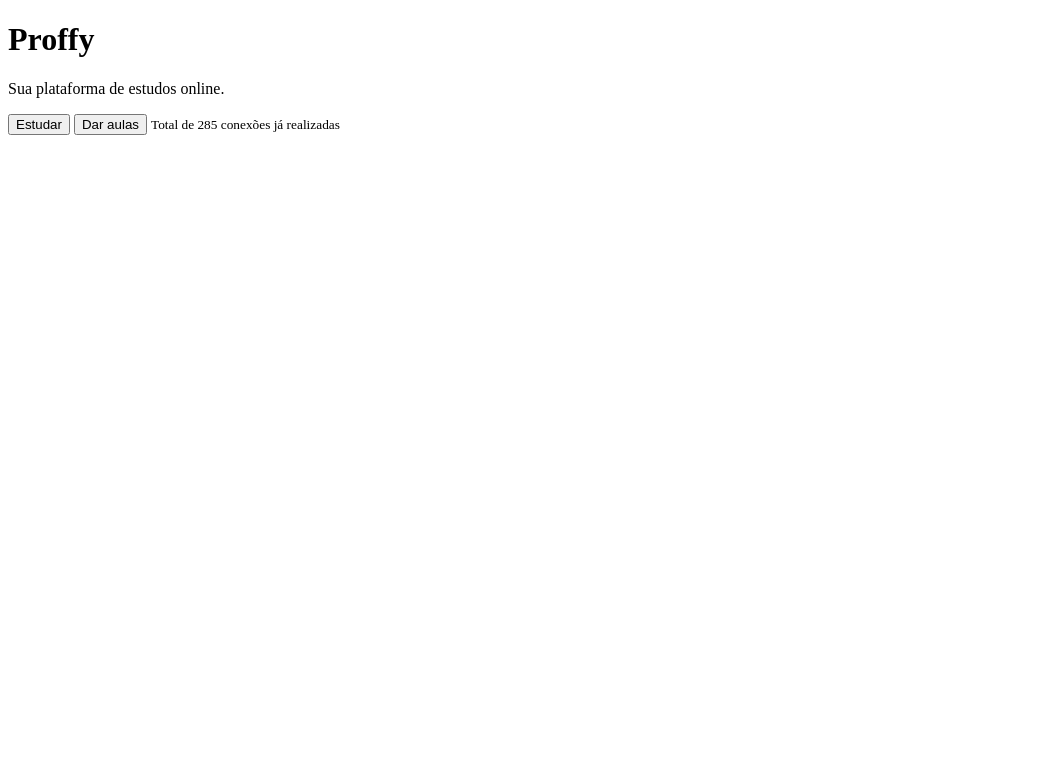
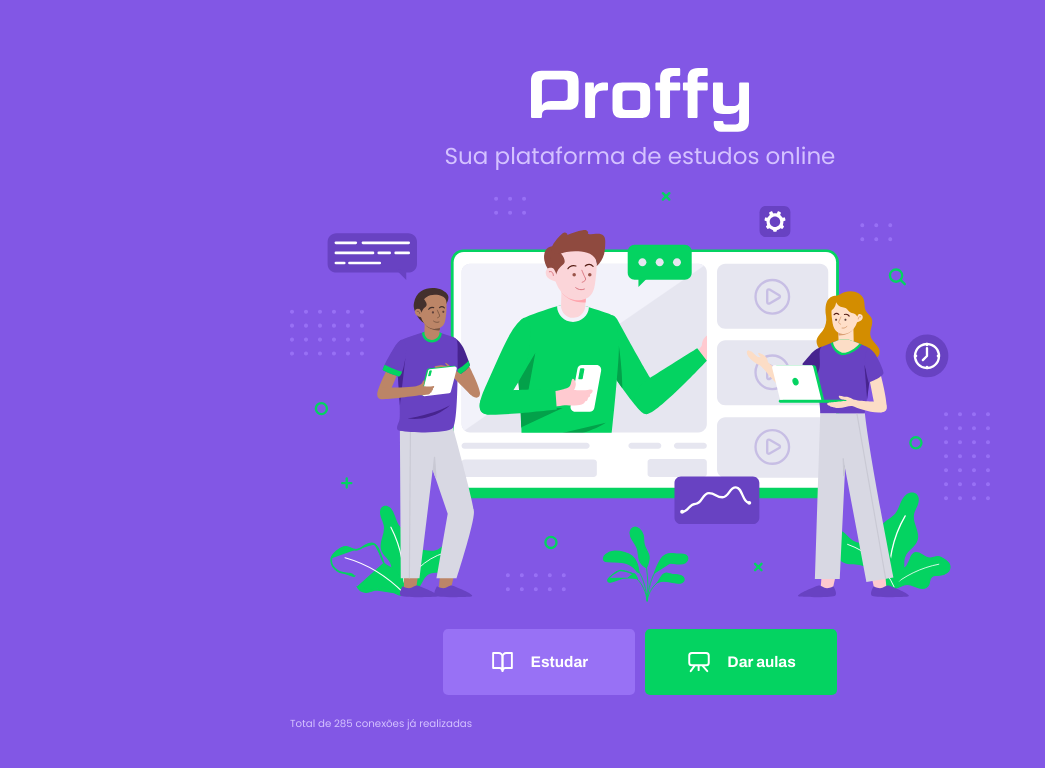
Before and after one commit to Raymw1/proffy, a plain HTML site: page index.html in a window 1280 px wide. Shown: the whole page, without its empty margins (0-1045 px from the left). Drawn offline with Linux system fonts and the light colour scheme.

Commit message:
Landing page almost done

```diff
--- a/index.html
+++ b/index.html
@@ -4,21 +4,24 @@
     <meta charset="UTF-8">
     <meta http-equiv="X-UA-Compatible" content="IE=edge">
     <meta name="viewport" content="width=device-width, initial-scale=1.0">
-    <link rel="stylesheet" href="styles/style.css">
+    <link rel="stylesheet" href="styles/main.css">
+    <link rel="stylesheet" href="styles/partials/page-landing.css">
+    <link href="https://fonts.googleapis.com/css2?family=Archivo:wght@400;700&amp;family=Poppins:wght@400;600&amp;display=swap" rel="stylesheet">
     <title>Proffy | Sua plataforma de estudos online</title>
 </head>
-<body>
-    <div class="content">
-        <header>
-            <h1>Proffy</h1>
-        </header>
-        <main>
-            <p>Sua plataforma de estudos online.</p>
-        </main>
+<body id="page-landing">
+    <div id="container">
+        <div class="logo-container">
+            <img src="/assets/images/logo.svg" alt="Proffy">
+            <h2>Sua plataforma de estudos online</h2>
+        </div>
+        <img src="/assets/images/landing.svg" alt="Plataforma de estudos" class="hero-image">
+        <div class="buttons-container">
+            <a href="/study.html" class="study"><img src="/assets/images/icons/study.svg" alt="Estudar"> Estudar</a>
+            <a href="/give-classes.html" class="give-classes"><img src="/assets/images/icons/give-classes.svg" alt="Dar aulas"> Dar aulas</a>
+        </div>
         <footer>
-            <button>Estudar</button>
-            <button>Dar aulas</button>
-            <small>Total de 285 conexões já realizadas</small>
+            <p>Total de 285 conexões já realizadas</p>
         </footer>
     </div>
 </body>
--- /dev/null
+++ b/styles/main.css
@@ -0,0 +1,50 @@
+:root {
+    --color-background: #F0F0F7;
+    --color-primary-lighter: #9871F5;
+    --color-primary-light: #916BEA;
+    --color-primary: #8257E5;
+    --color-primary-dark: #774DD6;
+    --color-primary-darker: #6842c2;
+    --color-secondary: #04D361;
+    --color-secondary-dark: #04BF58;
+    --color-title-in-primary: #FFFFFF;
+    --color-text-in-primary: #D4C2FF;
+    --color-text-title: #32264D;
+    --color-text-complement: #9C98A6;
+    --color-text-base: #6A6180;
+    --color-line-in-white: #E6E6F0;
+    --color-input-background: #F8F8FC;
+    --color-button-text: #FFFFFF;
+    --color-box-base: #FFFFFF;
+    --color-box-footer: #FAFAFC;
+    --color-small-info: #C1BCCC;
+    font-size: 60%; /* controle das medidas rem */
+}
+
+* {
+    margin: 0;
+    padding: 0;
+    box-sizing: border-box; /* Width and height unchangeble*/
+}
+
+html, body {
+    height: 100vh;
+}
+
+body {
+    background-color: var(--color-background);
+    display: flex;
+    justify-content: center;
+    align-items: center;
+}
+
+body, input, button, textarea {
+    font: 500 1.6rem Poppins;
+    font-family: "Poppins", sans-serif;
+    color: var(--color-text-base);
+}
+
+#container {
+    width: 90vw;
+    max-width: 700px;
+}
--- /dev/null
+++ b/styles/partials/page-landing.css
@@ -0,0 +1,72 @@
+:root {
+    font-size: 40%;
+}
+
+#page-landing {
+    background-color: var(--color-primary);
+}
+
+#page-landing #container {
+    color: var(--color-text-in-primary);
+}
+
+.logo-container {
+    text-align: center;
+    margin-bottom: 3.2rem;
+}
+
+.logo-container h2 {
+    font-weight: 500;
+    font-size: 3.6rem;
+    line-height: 4.6rem;
+    margin-top: 0.8rem;
+}
+
+.logo-container img {
+    height: 10rem;
+}
+
+.hero-image {
+    width: 100%;
+}
+
+.buttons-container {
+    display: flex;
+    justify-content: center;
+    margin: 3.2rem 0;
+}
+
+.buttons-container a {
+    display: flex;
+    align-items: center;
+    justify-content: center;
+    width: 30rem;
+    height: 10.4rem;
+    border-radius: 0.8rem;
+    font: 700 2.4rem Archivo;
+    text-decoration: none;
+    color: var(--color-button-text);
+    transition: background-color 400ms;
+}
+
+.buttons-container a img {
+    width: 4rem;
+    margin-right: 2.4rem;
+}
+
+.buttons-container a.study {
+    margin-right: 1.6rem;
+    background: var(--color-primary-lighter);
+}
+
+.buttons-container a.study:hover {
+    background: var(--color-primary-light);
+}
+
+.buttons-container a.give-classes {
+    background: var(--color-secondary);
+}
+
+.buttons-container a.give-classes:hover {
+    background: var(--color-secondary-dark);
+}
```
Also changed, not shown: assets/images/favicon.png (renamed from images/favicon.png), assets/images/icons/back.svg (renamed from images/icons/back.svg), assets/images/icons/give-classes.svg (renamed from images/icons/give-classes.svg), assets/images/icons/purple-heart.svg (renamed from images/icons/purple-heart.svg), assets/images/icons/rocket.svg (renamed from images/icons/rocket.svg), assets/images/icons/smile.svg (renamed from images/icons/smile.svg), assets/images/icons/study.svg (renamed from images/icons/study.svg), assets/images/icons/success-check-icon.svg (renamed from images/icons/success-check-icon.svg), assets/images/icons/warning.svg (renamed from images/icons/warning.svg), assets/images/icons/whatsapp.svg (renamed from images/icons/whatsapp.svg), assets/images/landing.svg (renamed from images/landing.svg), assets/images/logo.svg (renamed from images/logo.svg), assets/images/success-background.svg (renamed from images/success-background.svg), styles/style.css (deleted).
